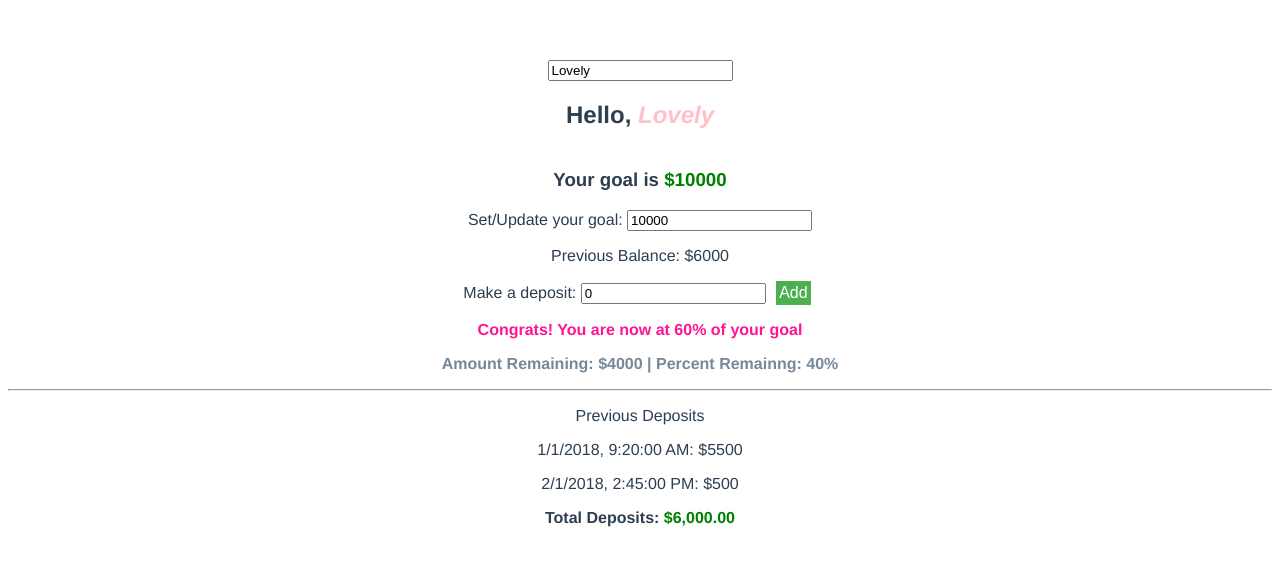
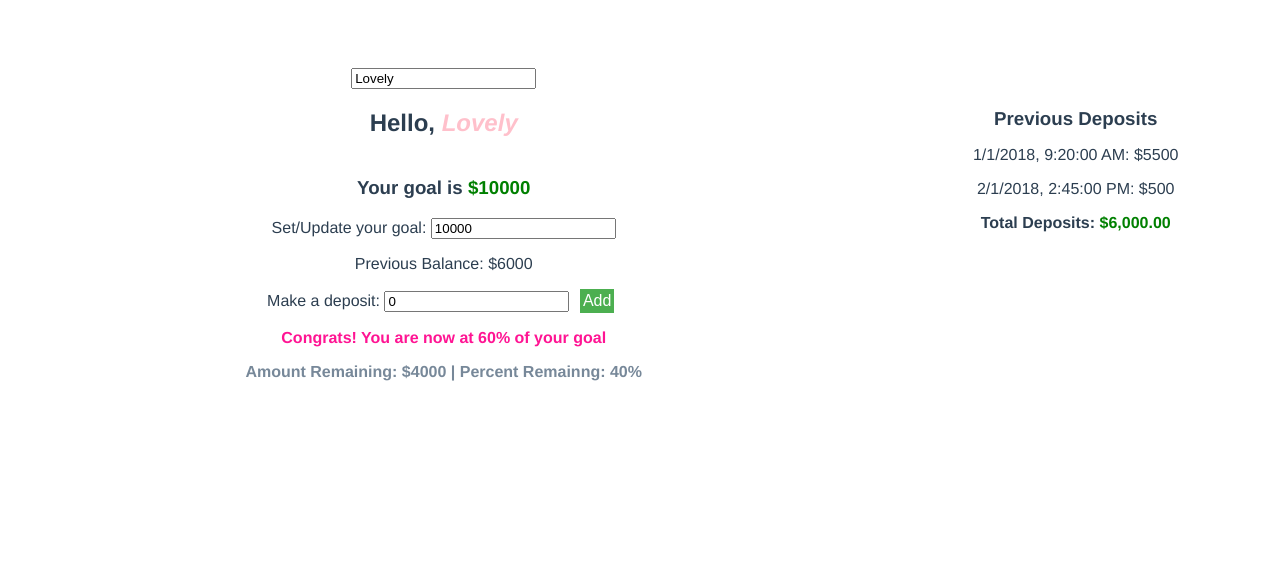
Before and after one commit to KileyDowling/VueSpike, a Vue app: page / in a window 1280 px wide. Shown: the top 566 px of the page. Built offline with nearby package versions, Linux system fonts and the light colour scheme.

Commit message:
flex box

```diff
--- a/src/components/HelloLovely.vue
+++ b/src/components/HelloLovely.vue
@@ -1,5 +1,6 @@
 <template>
-<div>
+<div class="flexbox-container">
+  <div class="main">
    <div class="intro">
      <input v-model="name"  type="text" placeholder="update your name" />
        <h2>{{ msg }} <span class="name">{{name}}</span></h2>
@@ -9,7 +10,7 @@
   <input v-model="goal"  type="number" placeholder="enter your goal here" /> </p>
 
 
-  <p> Previous Balance: ${{previousProgress}}  <span v-if="previousProgress!=getLatest || getLatest==0 "> | Current Balance: ${{getLatest}}</span></p>
+  <p> Previous Balance: ${{previousProgress}}  <span v-if="previousProgress!=getLatest || getLatest==0 "> | New Balance: ${{getLatest}}</span></p>
 
  <p>Make a deposit: <input v-model="addedValue" type="number" placeholder="add your latest deposit" /> <button class="button" v-on:click="submitDeposit()">Add</button></p>
 
@@ -17,15 +18,16 @@
     <p class="progress">Congrats! You are now at {{percentProgress}} of your goal</p>
 
   <p>Amount Remaining: <span id="goal">{{remainingToGoal}} </span>| Percent Remainng: <span id="percent">{{remainingToGoalPercent}}</span></p></div>
+</div>
 
-
-  <hr>
-<p>Previous Deposits</p>
+    <div class="sidebar">
+<h3>Previous Deposits</h3>
    <Deposit v-for="deposit in list"
                     :deposit="deposit"
                     :key="deposit.id" />
 
 <p class="bold">Total Deposits: <span class="green">{{calculateDeposits()}}</span></p>
+</div>
 </div>
 </template>
 
@@ -196,4 +198,22 @@ a {
 .bold {
   font-weight: bold;
 }
+.flexbox-container {
+  display: flex;
+  width: 100%;
+}
+
+.sidebar {
+  order: 1;
+  flex: 1;
+  flex-basis: auto;
+  padding: 0.5rem;
+  min-height: 666px;
+}
+
+.main {
+  order: 1;
+  flex: 5;
+  padding: 0.5rem;
+}
 </style>
```
